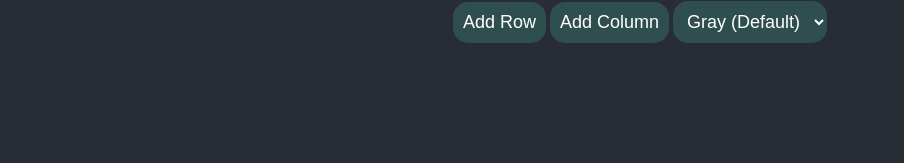
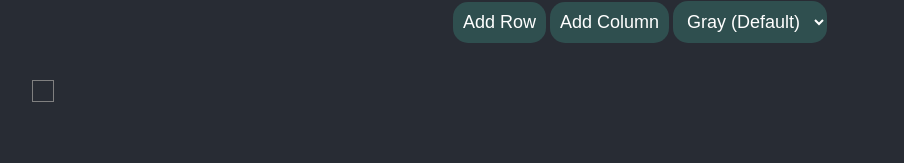
Before and after one commit to CUNY-2X-TTP-2020/react-redux-dom-challenges-3, a React (Create React App) app: page / in a window 1280 px wide. Both pictures are taken after a click on the button "Add Row". Shown: the part 137-300 px from the top of the page, without its empty margins (0-904 px from the left). Built offline with nearby package versions, Linux system fonts and the light colour scheme.

Commit message:
Add implementation of adding columns

```diff
--- a/src/components/Table.js
+++ b/src/components/Table.js
@@ -1,5 +1,5 @@
 import React, { Component } from 'react';
-import { TableRow } from '.';
+import { TableRow, TableCell } from '.';
 
 /**
  * A presentational component which is rendered by App
@@ -43,20 +43,26 @@ export default class Table extends Component
 
                 <table id="grid">
                     <tbody>
-                        {this.produceRows(this.state.numOfRows, this.state.numOfCells)}
+                        {this.produceTable(this.state.numOfRows, this.state.numOfCells)}
                     </tbody>
                 </table>
             </section>
         );
     }
 
-    produceRows(numOfRows, numOfCells)
+    produceTable(numOfRows, numOfCells)
     {
         let rows = [];
 
         for(let i = 0; i < numOfRows; i++)
         {
-            rows.push(<TableRow numOfCells={numOfCells} />);
+            let columns = [];
+
+            for(let j = 0; j < numOfCells; j++)
+            {
+                columns.push(<TableCell color={this.state.color} />);
+            }
+            rows.push(<TableRow cells={columns} color={this.state.color} />);
         }
 
         return rows;
--- a/src/components/TableRow.js
+++ b/src/components/TableRow.js
@@ -1,5 +1,6 @@
 import React, { Component } from 'react';
 import PropTypes from 'prop-types';
+import { TableCell } from '.';
 
 /**
  * A presentational component which is rendered by Table
@@ -16,19 +17,23 @@ export default class TableRow extends Component
         super(props);
         this.state =
         {
-            cells: props.cells
+            cells: props.cells,
+            color: props.color
         }
     }
 
     render()
     {
         return (
-            <tr className="grid-row"></tr>
+            <tr className="grid-row">
+                {this.props.cells}
+            </tr>
         );
     }
 }
 
 TableRow.propTypes =
 {
-    cells: PropTypes.array.isRequired
+    cells: PropTypes.array.isRequired,
+    color: PropTypes.string.isRequired
 }
```
